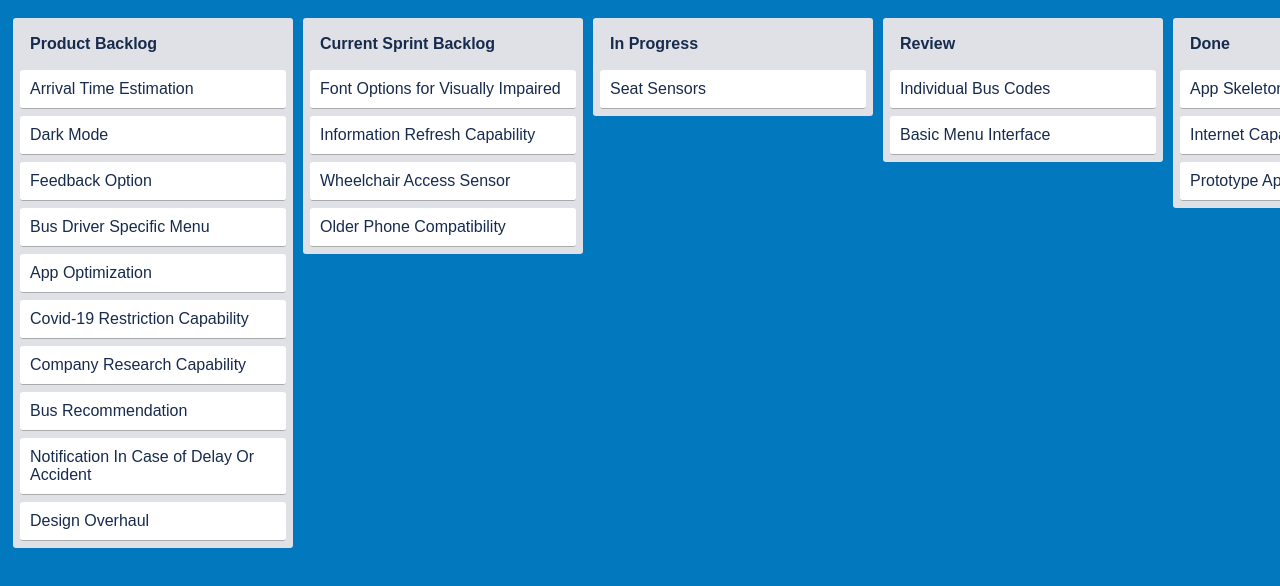
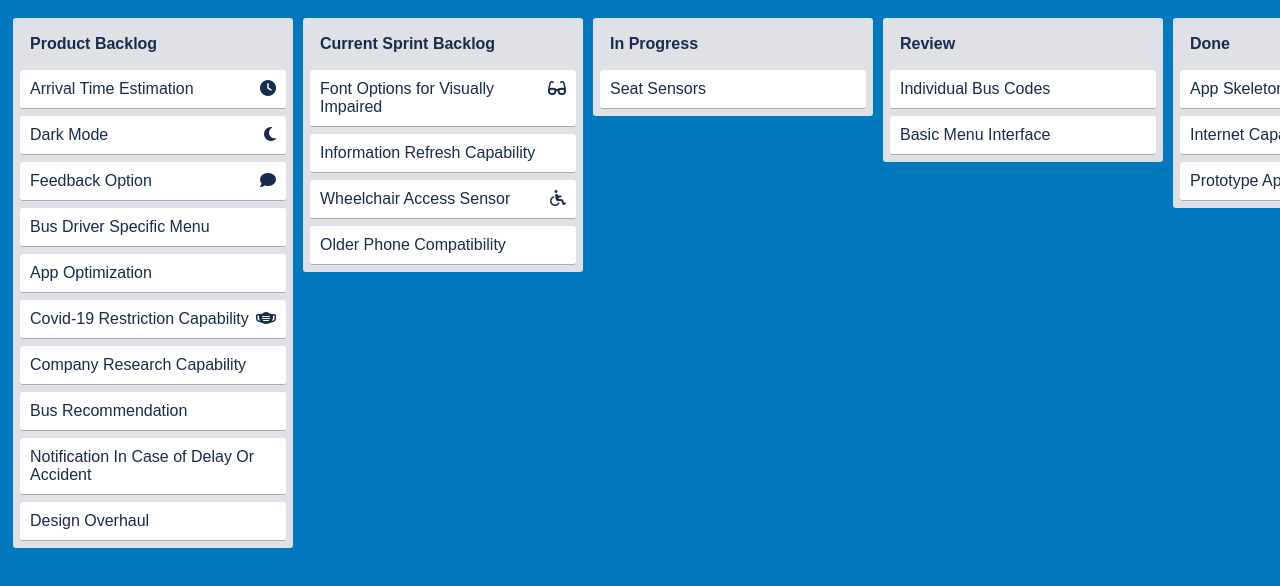
Before and after one commit to CCTMatt/csp-ps_ca3, a plain HTML site: page index.html in a window 1280 px wide. Shown: the top 586 px of the page. Drawn offline with nearby package versions, Linux system fonts and the light colour scheme.

Commit message:
Font Awesome

```diff
--- a/index.html
+++ b/index.html
@@ -4,6 +4,7 @@
   <meta charset="UTF-8">
   <title>CodePen - Trello Clone</title>
   <link rel="stylesheet" href="./style.css">
+  <script src="https://kit.fontawesome.com/53e5545b4b.js" crossorigin="anonymous"></script>
 
 </head>
 <body>
@@ -12,12 +13,12 @@
   <div class="list">
     <div class="title removable editable">Product Backlog</div>
     <div class="content">
-      <div class="card removable editable">Arrival Time Estimation</div>
-      <div class="card removable editable">Dark Mode</div>
-      <div class="card removable editable">Feedback Option</div>
+      <div class="card removable editable">Arrival Time Estimation<i class="fa-solid fa-clock"></i></div>
+      <div class="card removable editable">Dark Mode<i class="fa-solid fa-moon"></i></div>
+      <div class="card removable editable">Feedback Option<i class="fa-solid fa-comment"></i></div>
       <div class="card removable editable">Bus Driver Specific Menu</div>
       <div class="card removable editable">App Optimization</div>
-      <div class="card removable editable">Covid-19 Restriction Capability</div>
+      <div class="card removable editable">Covid-19 Restriction Capability<i class="fa-solid fa-mask-face"></i></div>
       <div class="card removable editable">Company Research Capability</div>
       <div class="card removable editable">Bus Recommendation</div>
       <div class="card removable editable">Notification In Case of Delay Or Accident</div>
@@ -27,9 +28,9 @@
   <div class="list">
     <div class="title removable editable">Current Sprint Backlog</div>
     <div class="content">
-      <div class="card removable editable">Font Options for Visually Impaired</div>
+      <div class="card removable editable">Font Options for Visually Impaired<i class="fa-solid fa-glasses"></i></div>
       <div class="card removable editable">Information Refresh Capability</div>
-      <div class="card removable editable">Wheelchair Access Sensor</div>
+      <div class="card removable editable">Wheelchair Access Sensor<i class="fa-solid fa-wheelchair"></i></div>
       <div class="card removable editable">Older Phone Compatibility</div>
     </div>
   </div>
@@ -58,7 +59,7 @@
 <div class="list">
   <div class="title removable editable">Additional Resources</div>
   <div class="content">
-    <div class="card removable editable">Dublin Bus Co-operation</div>
+    <div class="card removable editable">Dublin Bus Co-operation<i class="fa-solid fa-bus-simple"></i></div>
   </div>
 </div>
 
```
